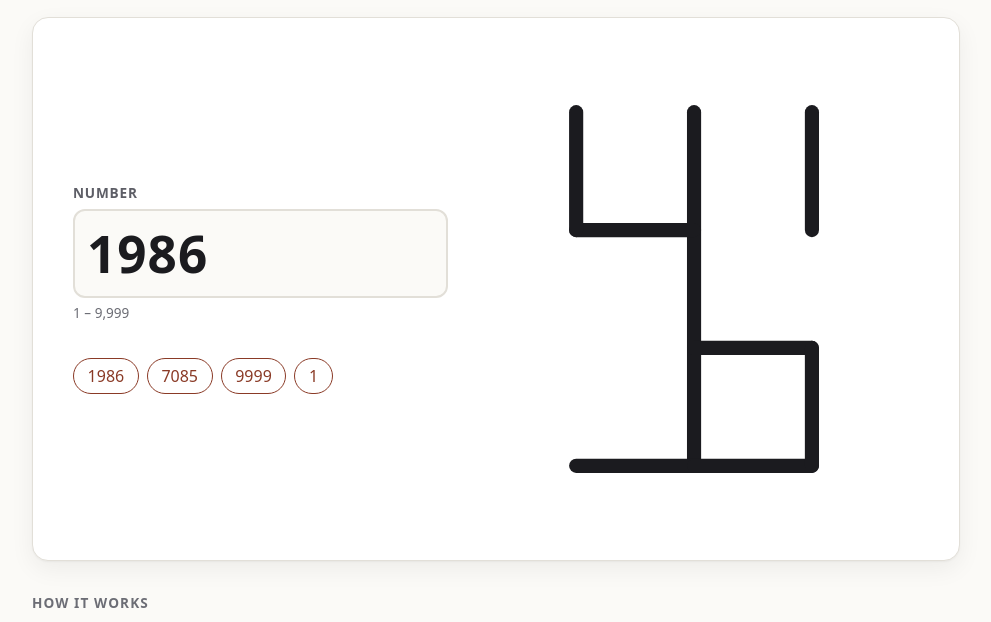
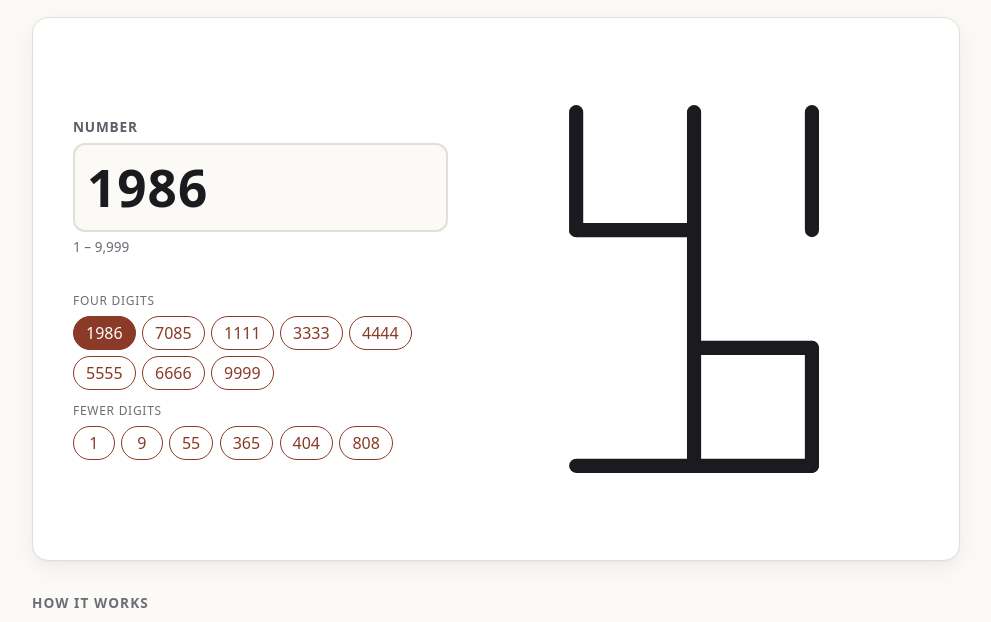
Before and after one commit to bigantal/cistercian, a website built with Vite: page web/index.html in a window 1280 px wide. Shown: the part 97-719 px from the top of the page, without its empty margins (144-1135 px from the left). Built offline with nearby package versions, Linux system fonts and the light colour scheme.

Commit message:
Website: more example numbers in two groups
Fourteen examples: four-digit patterns (1986, 7085, 1111, 3333, 4444,
5555, 6666, 9999) and shorter numbers showing empty corners (1, 9, 55,
365, 404, 808). The button matching the current number is highlighted
and exposed via aria-pressed.

Co-Authored-By: Claude Opus 5.5 <noreply@anthropic.com>

```diff
--- a/web/index.html
+++ b/web/index.html
@@ -25,11 +25,29 @@
                  value="1986" aria-describedby="number-hint number-error" />
           <p id="number-hint" class="hint">1 – 9,999</p>
           <p id="number-error" class="error" role="alert" aria-live="polite"></p>
-          <div class="examples" role="group" aria-label="Examples">
-            <button type="button" data-example="1986">1986</button>
-            <button type="button" data-example="7085">7085</button>
-            <button type="button" data-example="9999">9999</button>
-            <button type="button" data-example="1">1</button>
+          <div class="examples" role="group" aria-labelledby="examples-four">
+            <span class="examples-label" id="examples-four">Four digits</span>
+            <div class="examples-buttons">
+              <button type="button" data-example="1986">1986</button>
+              <button type="button" data-example="7085">7085</button>
+              <button type="button" data-example="1111">1111</button>
+              <button type="button" data-example="3333">3333</button>
+              <button type="button" data-example="4444">4444</button>
+              <button type="button" data-example="5555">5555</button>
+              <button type="button" data-example="6666">6666</button>
+              <button type="button" data-example="9999">9999</button>
+            </div>
+          </div>
+          <div class="examples" role="group" aria-labelledby="examples-fewer">
+            <span class="examples-label" id="examples-fewer">Fewer digits</span>
+            <div class="examples-buttons">
+              <button type="button" data-example="1">1</button>
+              <button type="button" data-example="9">9</button>
+              <button type="button" data-example="55">55</button>
+              <button type="button" data-example="365">365</button>
+              <button type="button" data-example="404">404</button>
+              <button type="button" data-example="808">808</button>
+            </div>
           </div>
         </div>
 
--- a/web/src/main.ts
+++ b/web/src/main.ts
@@ -27,8 +27,13 @@ function cell(text: string): HTMLTableCellElement {
   return td;
 }
 
+const exampleButtons = [...document.querySelectorAll<HTMLButtonElement>("[data-example]")];
+
 function show(raw: string): void {
   const parsed = parseNumber(raw);
+  for (const button of exampleButtons) {
+    button.setAttribute("aria-pressed", String(parsed.ok && String(parsed.value) === button.dataset.example));
+  }
   input.setAttribute("aria-invalid", String(!parsed.ok));
   // Keep the last valid result visible but dimmed, so it is not mistaken for the current input.
   document.body.classList.toggle("stale", !parsed.ok);
@@ -54,7 +59,7 @@ function show(raw: string): void {
 }
 
 input.addEventListener("input", () => show(input.value));
-for (const button of document.querySelectorAll<HTMLButtonElement>("[data-example]")) {
+for (const button of exampleButtons) {
   button.addEventListener("click", () => {
     input.value = button.dataset.example ?? "";
     show(input.value);
--- a/web/src/style.css
+++ b/web/src/style.css
@@ -101,18 +101,28 @@ input[aria-invalid="true"] { border-color: var(--error); }
 .hint { margin: 0.3rem 0 0; color: var(--faint); font-size: 0.85rem; }
 .error { color: var(--error); min-height: 1.5em; margin: 0.25rem 0 0.5rem; font-size: 0.95rem; }
 
-.examples { display: flex; flex-wrap: wrap; gap: 0.5rem; }
+.examples + .examples { margin-top: 0.75rem; }
+.examples-label {
+  display: block;
+  color: var(--faint);
+  font-size: 0.75rem;
+  text-transform: uppercase;
+  letter-spacing: 0.06em;
+  margin-bottom: 0.35rem;
+}
+.examples-buttons { display: flex; flex-wrap: wrap; gap: 0.4rem; }
 .examples button {
   font: inherit;
   font-variant-numeric: tabular-nums;
-  padding: 0.3rem 0.85rem;
+  min-width: 2.6rem;
+  padding: 0.25rem 0.75rem;
   border: 1px solid var(--accent);
   border-radius: 999px;
   background: transparent;
   color: var(--accent);
   cursor: pointer;
 }
-.examples button:hover { background: var(--accent); color: var(--accent-ink); }
+.examples button:hover, .examples button[aria-pressed="true"] { background: var(--accent); color: var(--accent-ink); }
 .examples button:focus-visible { outline: 3px solid var(--accent); outline-offset: 2px; }
 
 .glyph-frame {
```
